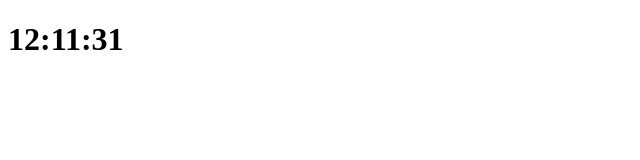
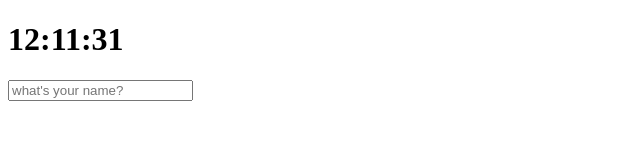
Before and after one commit to clrclrvhrvhr413/Momontom, a plain HTML site: page index.html in a window 1280 px wide. Shown: the whole page, without its empty margins (0-640 px from the left). Drawn offline with Linux system fonts and the light colour scheme.

Commit message:
set welcome User func

```diff
--- a/index.html
+++ b/index.html
@@ -6,11 +6,19 @@
     <meta http-equiv="X-UA-Compatible" content="IE=edge">
     <meta name="viewport" content="width=device-width, initial-scale=1.0">
     <title>Momontom</title>
+    <link rel="stylesheet" href="style.css">
 </head>
 
 <body>
     <h1 class="js-clock"></h1>
+    <div class="welcomeContainer">
+        <form class="js-userNameForm">
+            <input type="text" id="userName" placeholder="what's your name?">
+        </form>
+        <h3 class="welcome"></h3>
+    </div>
 
+    <script src="src/welcome.js"></script>
     <script src="src/clock.js"></script>
 </body>
 
--- /dev/null
+++ b/src/welcome.js
@@ -0,0 +1,38 @@
+const div = document.querySelector(".welcomeContainer"),
+    askForm = div.querySelector(".js-userNameForm"),
+    userName = askForm.querySelector("#userName")
+    welcome = div.querySelector(".welcome");
+
+const USER = "userName",
+    SHOW_CLS = "showing";
+
+function saveUser(name){
+    localStorage.setItem(USER,name);
+}
+function welcomeUser(name){
+    askForm.classList.remove(SHOW_CLS);
+    welcome.classList.add(SHOW_CLS);
+    welcome.innerHTML = `WELCOME ${name}`;
+    saveUser(name);
+}
+function handleSubmit(event){
+    event.preventDefault();
+    const user = userName.value;
+    welcomeUser(user);
+}
+function askUserName(){
+    askForm.classList.add(SHOW_CLS);
+    askForm.addEventListener("submit",handleSubmit);
+}
+function loadUser(){
+    const user = localStorage.getItem(USER);
+    if (user !== null){
+        welcomeUser(user);
+    }else {
+        askUserName();
+    }
+}
+function init(){
+    loadUser();
+}
+init();
--- /dev/null
+++ b/style.css
@@ -0,0 +1,7 @@
+.js-userNameForm,
+.welcome {
+    display: none;
+}
+.showing {
+    display: block;
+}
```
